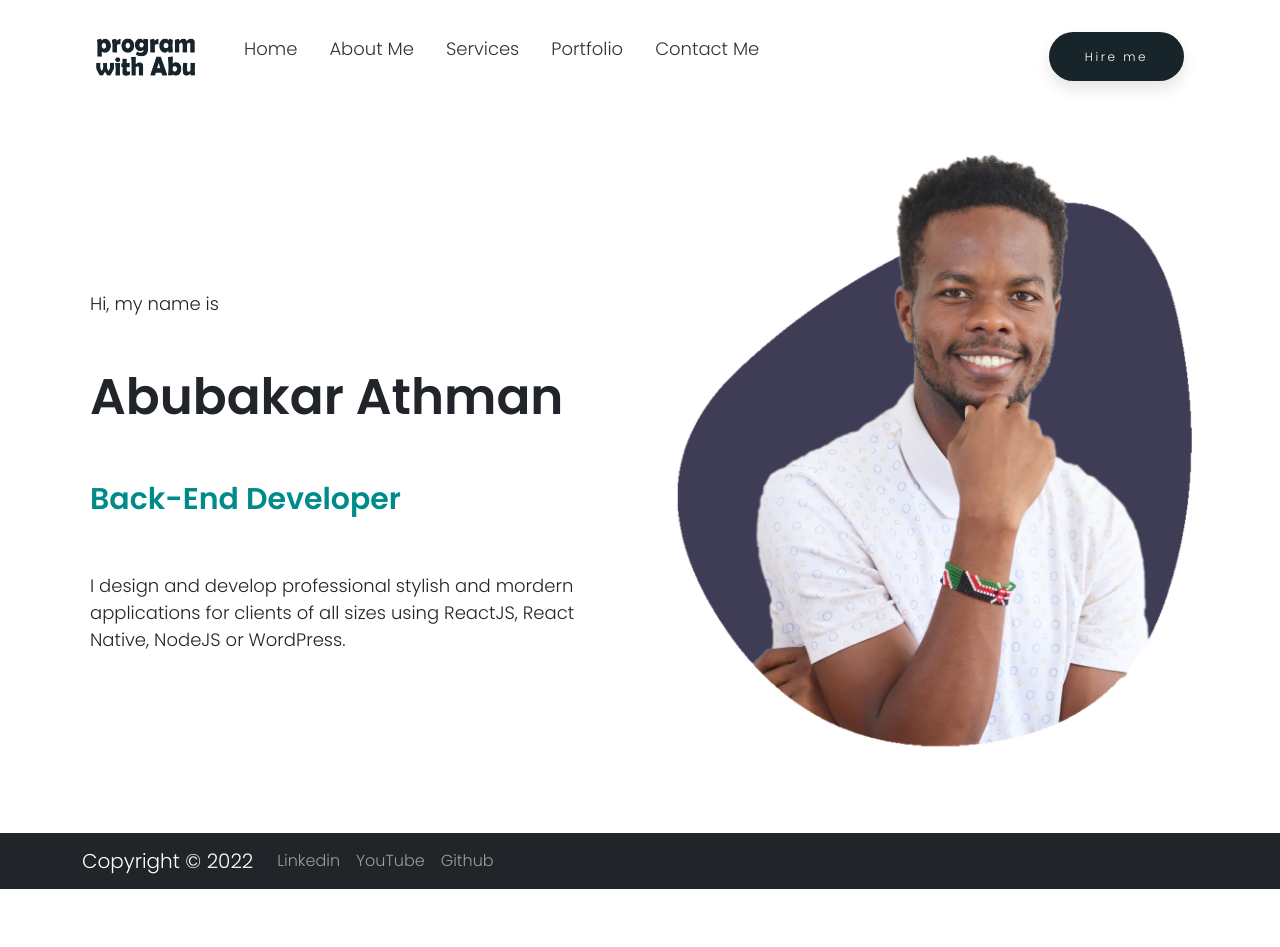
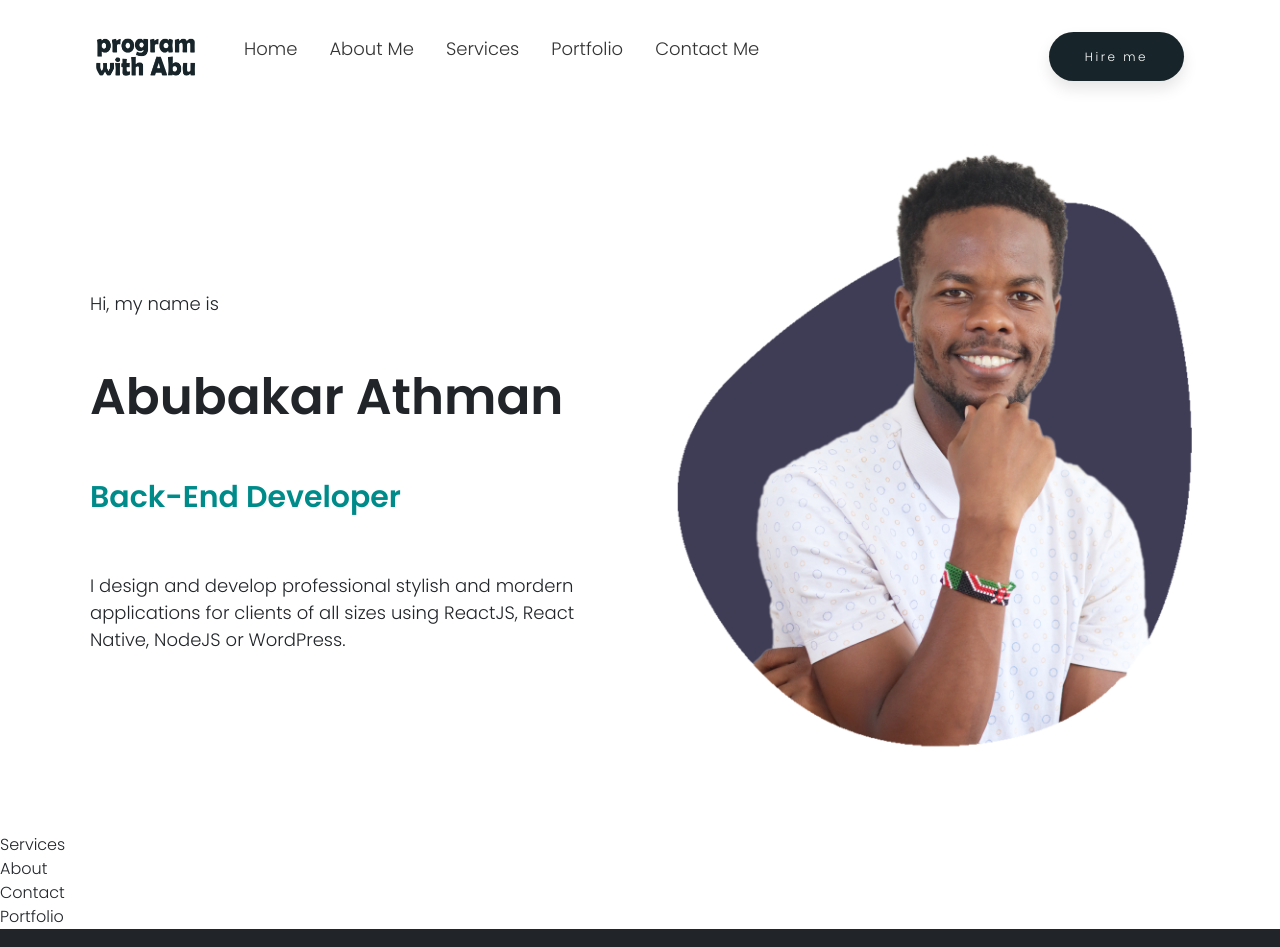
Before and after one commit to iAthman83/portfolio, a React (Create React App) app: page / in a window 1280 px wide. Shown: the top 947 px of the page. Before the commit the page ends 889 px from the top, so only its background shows below. Built offline with nearby package versions, Linux system fonts and the light colour scheme.

Commit message:
refactor project

```diff
--- a/src/App.js
+++ b/src/App.js
@@ -1,22 +1,18 @@
 import "./App.css";
-import { Routes, Route } from "react-router-dom";
 import { Hero, About, Contact, Portfolio, Services } from "./sections/index";
 import { NavBarComponent, FooterComponent } from "./components/index";
 
 function App() {
+  console.log("app js");
   return (
     <>
-      <div>
-        <NavBarComponent />
-        <Routes>
-          <Route path="/" element={<Hero />} />
-          <Route path="/about" element={<About />} />
-          <Route path="/contact" element={<Contact />} />
-          <Route path="/portfolio" element={<Portfolio />} />
-          <Route path="/services" element={<Services />} />
-        </Routes>
-        <FooterComponent />
-      </div>
+      <NavBarComponent />
+      <Hero />
+      <Services />
+      <About />
+      <Contact />
+      <Portfolio />
+      <FooterComponent />
     </>
   );
 }
--- a/src/components/navbar/NavBarComponent.js
+++ b/src/components/navbar/NavBarComponent.js
@@ -1,6 +1,6 @@
 import React, { useState } from "react";
 import "./navbar.css";
-import { Link } from "react-router-dom";
+// import { Link } from "react-router-dom";
 import { RiCloseLine, RiMenu3Line } from "react-icons/ri";
 import { PrimaryButtonComponent } from "../index";
 
@@ -32,9 +32,7 @@ const NavBarComponent = () => {
     <div className="pwa__navbar">
       <div className="pwa__navbar-links">
         <div className="pwa__navbar-links-logo">
-          <Link to="#">
-            <img src={logo} alt="logo" />
-          </Link>
+          <img src={logo} alt="logo" />
         </div>
         <div className="pwa__navbar-links-wrapper">
           <Menu />
--- a/src/components/primarybtn/PrimaryButtonComponent.js
+++ b/src/components/primarybtn/PrimaryButtonComponent.js
@@ -2,7 +2,6 @@ import React from "react";
 import "./primarybtn.css";
 
 const PrimaryButtonComponent = (props) => {
-  console.log(props);
   return <button className="btn__primary-btn">{props.title}</button>;
 };
 
--- a/src/index.js
+++ b/src/index.js
@@ -2,16 +2,14 @@ import React from "react";
 import ReactDOM from "react-dom";
 import "./index.css";
 import App from "./App";
-import { BrowserRouter } from "react-router-dom";
+// import { BrowserRouter } from "react-router-dom";
 import reportWebVitals from "./reportWebVitals";
 import "bootstrap/dist/css/bootstrap.min.css";
 
 ReactDOM.render(
-  <BrowserRouter>
-    <React.StrictMode>
-      <App />
-    </React.StrictMode>
-  </BrowserRouter>,
+  <React.StrictMode>
+    <App />
+  </React.StrictMode>,
   document.getElementById("root")
 );
 
```
Also changed, not shown: src/sections/hero/Hero.js (+4 -4 lines).
